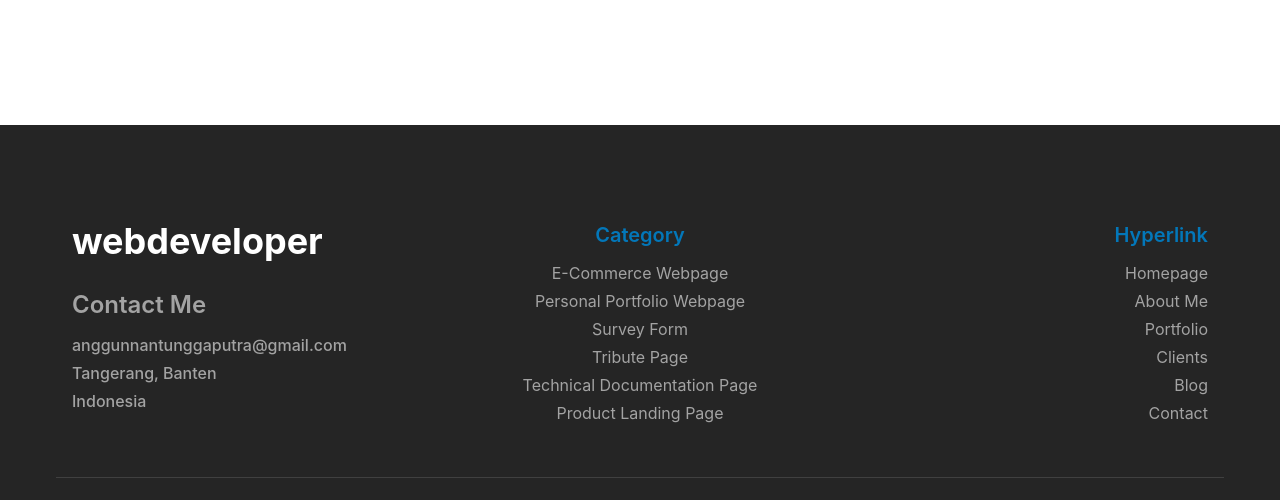
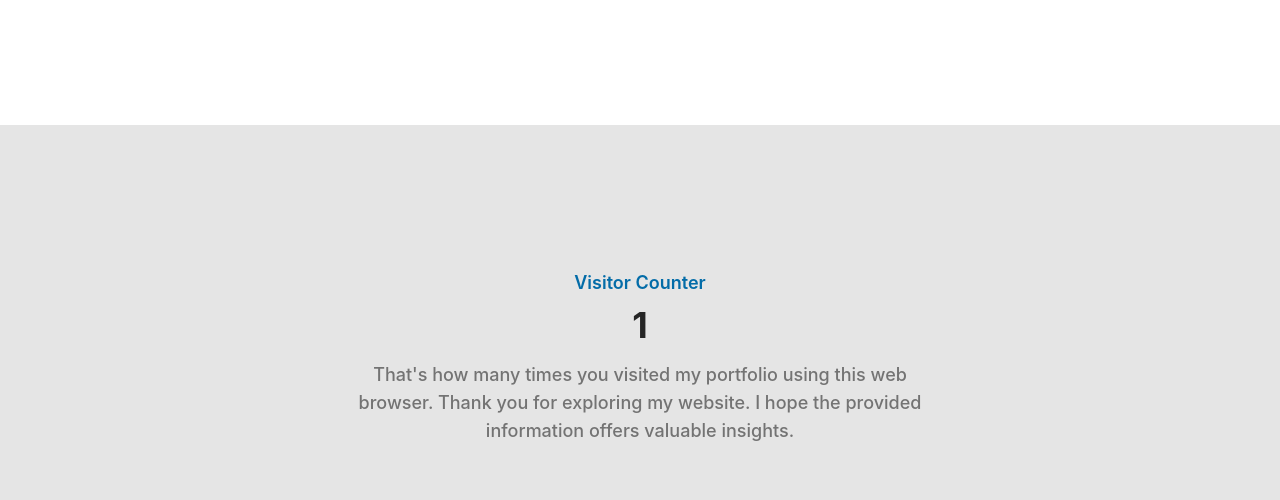
Before and after one commit to nantunggaputra/HTML, a website: page index.html in a window 1280 px wide. Shown: the part 6542-7042 px from the top of the page. Drawn offline with nearby package versions, Linux system fonts and the light colour scheme.

Commit message:
Homepage is finish visitor counter

```diff
--- a/index.html
+++ b/index.html
@@ -420,14 +420,14 @@
 		<!-- Contact_Section_End -->
 
 		<!-- Visitor_Counter_Section_Start -->
-		<section id="visitor" class="hidden bg-neutral-200 pb-32 pt-36 dark:bg-neutral-950">
+		<section id="visitor" class="bg-neutral-200 pb-32 pt-36 dark:bg-neutral-950">
 			<div class="mx-auto w-full max-w-2xl">
 				<div class="container">
 					<div class="w-full px-4">
 						<div class="mx-auto mb-16 max-w-xl text-center">
 							<h4 class="mb-2 text-lg font-semibold text-primary dark:text-secondary">Visitor Counter</h4>
 							<h2 class="website-counter mb-4 text-3xl font-bold text-dark dark:text-white lg:text-4xl"></h2>
-							<p class="text-base font-medium text-neutral-500 dark:text-neutral-400 md:text-lg">That's how many times this page has been visited.</p>
+							<p class="text-base font-medium text-neutral-500 dark:text-neutral-400 md:text-lg">That's how many times you visited my portfolio using this web browser. Thank you for exploring my website. I hope the provided information offers valuable insights.</p>
 						</div>
 					</div>
 					<div class="hidden w-full px-4">
```
